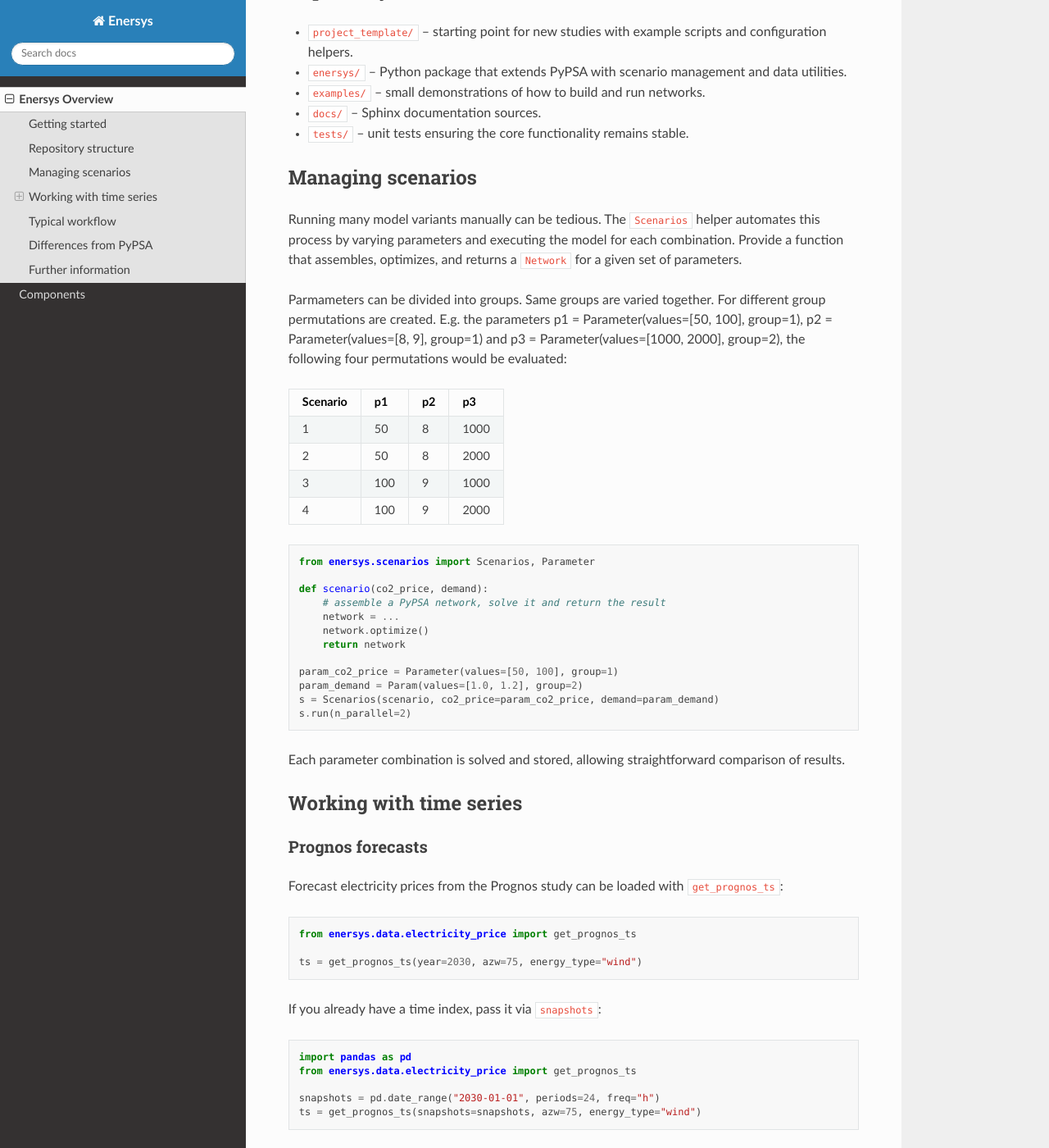
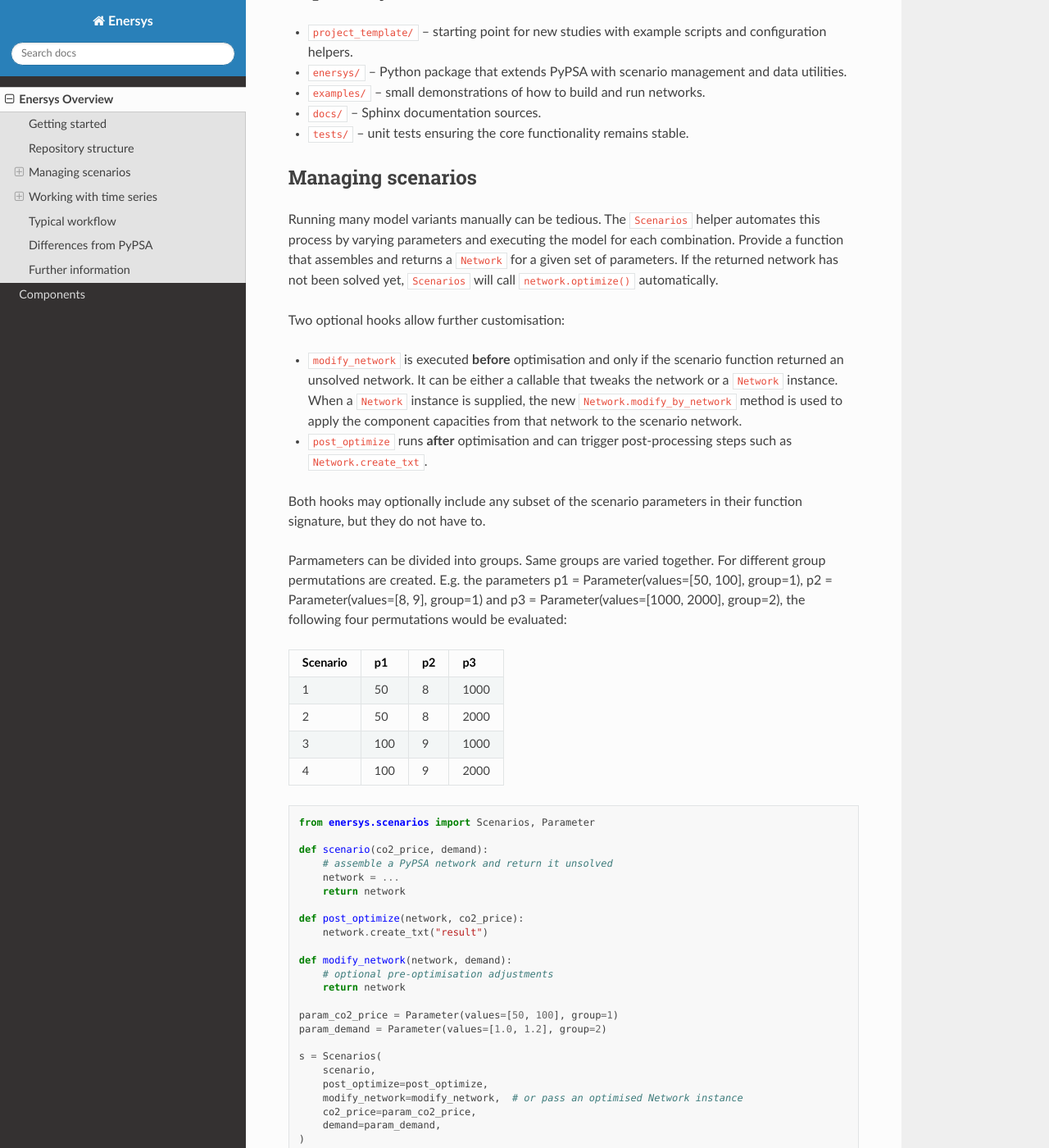
Before and after one commit to enertrag/enersys_docs, a Sphinx documentation site: the page built from docs/overview.md, in a window 1280 px wide and 1400 px high, scrolled down 463 px. Shown: the whole window at 82% size. Built offline with Sphinx 7.4.7 and the Read the Docs theme 3.1.0, drawn with Linux system fonts in a browser that asks for light colours; some of the changed text lies outside the part shown.

Commit message:
Update docs by modify_by_network

````diff
--- a/docs/overview.md
+++ b/docs/overview.md
@@ -16,9 +16,24 @@
 
 ## Managing scenarios
 
-Running many model variants manually can be tedious. The `Scenarios` helper automates this process by varying parameters
-and executing the model for each combination. Provide a function that assembles, optimizes, and returns a `Network` for
-a given set of parameters.
+Running many model variants manually can be tedious. The `Scenarios` helper
+automates this process by varying parameters and executing the model for each
+combination. Provide a function that assembles and returns a `Network` for a
+given set of parameters. If the returned network has not been solved yet,
+`Scenarios` will call `network.optimize()` automatically.
+
+Two optional hooks allow further customisation:
+
+- `modify_network` is executed **before** optimisation and only if the
+  scenario function returned an unsolved network. It can be either a callable
+  that tweaks the network or a `Network` instance. When a `Network` instance is
+  supplied, the new `Network.modify_by_network` method is used to apply the
+  component capacities from that network to the scenario network.
+- `post_optimize` runs **after** optimisation and can trigger post-processing
+  steps such as `Network.create_txt`.
+
+Both hooks may optionally include any subset of the scenario parameters in
+their function signature, but they do not have to.
 
 Parmameters can be divided into groups. Same groups are varied together. For different group permutations are created.
 E.g. the parameters p1 = Parameter(values=[50, 100], group=1), p2 = Parameter(values=[8, 9], group=1) and
@@ -35,18 +50,50 @@
 from enersys.scenarios import Scenarios, Parameter
 
 def scenario(co2_price, demand):
-    # assemble a PyPSA network, solve it and return the result
+    # assemble a PyPSA network and return it unsolved
     network = ...
-    network.optimize()
+    return network
+
+def post_optimize(network, co2_price):
+    network.create_txt("result")
+
+def modify_network(network, demand):
+    # optional pre-optimisation adjustments
     return network
 
 param_co2_price = Parameter(values=[50, 100], group=1)
-param_demand = Param(values=[1.0, 1.2], group=2)
-s = Scenarios(scenario, co2_price=param_co2_price, demand=param_demand)
+param_demand = Parameter(values=[1.0, 1.2], group=2)
+
+s = Scenarios(
+    scenario,
+    post_optimize=post_optimize,
+    modify_network=modify_network,  # or pass an optimised Network instance
+    co2_price=param_co2_price,
+    demand=param_demand,
+)
 s.run(n_parallel=2)
 ```
 
-Each parameter combination is solved and stored, allowing straightforward comparison of results.
+Each parameter combination is solved and stored, allowing straightforward
+comparison of results.
+
+### Modifying networks
+
+The `Network` class offers `modify_by_network` to freeze the capacities from one
+network onto another. This is particularly useful together with the
+`modify_network` hook:
+
+```python
+n_ref = Network(...)
+n_ref.optimize()
+
+n_scenario = Network(...)
+n_scenario.modify_by_network(n_ref)
+```
+
+Components that should remain expandable can set the new
+`p_nom_must_extend` parameter. It behaves like `p_nom_extendable` but prevents
+`modify_by_network` from fixing the capacity when another network is applied.
 
 ## Working with time series
 
````
Also changed, not shown: docs/components.md (+3 -0 lines).
